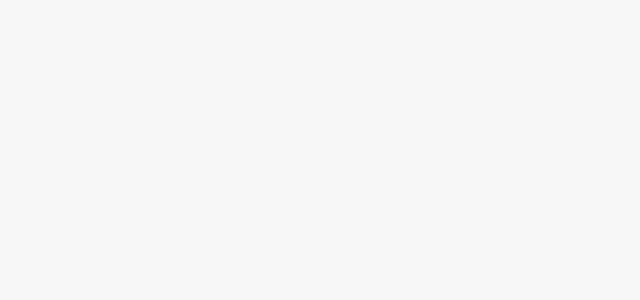
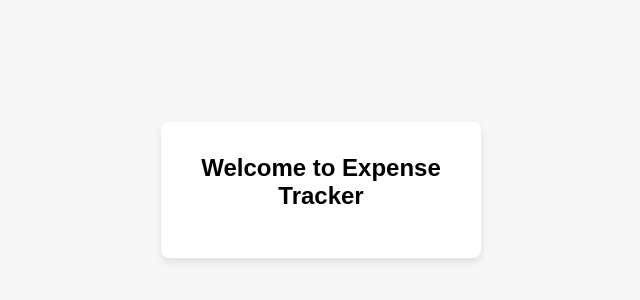
Before and after one commit to vaibhavj20/React-Projects, a React (Create React App) app in the folder Sharpener-Projects/Expense-Tracker/: page /home in a window 1280 px wide. Before the commit this address had no page. Shown: the part 210-510 px from the top of the page, without its empty margins (319-959 px from the left). Built offline with nearby package versions, Linux system fonts and the light colour scheme.

Commit message:
Added toast container and route for home page

```diff
--- a/Sharpener-Projects/Expense-Tracker/src/App.js
+++ b/Sharpener-Projects/Expense-Tracker/src/App.js
@@ -2,6 +2,9 @@ import React from "react";
 import Signup from "./forms/SignUp";
 import Login from "./forms/Login";
 import { BrowserRouter, Route, Routes } from "react-router-dom";
+import { ToastContainer } from "react-toastify";
+import "react-toastify/dist/ReactToastify.css";
+import Home from "./components/Home";
 
 function App() {
   return (
@@ -10,7 +13,9 @@ function App() {
         <Route path="/" element={<Signup />} />
         <Route path="/signup" element={<Signup />} />
         <Route path="/login" element={<Login />} />
+        <Route path="/home" element={<Home />} />
       </Routes>
+      <ToastContainer />
     </BrowserRouter>
   );
 }
```
